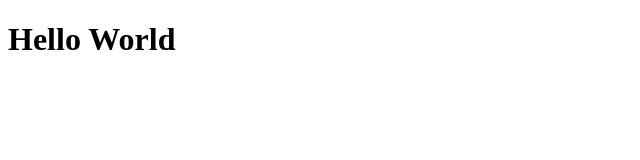
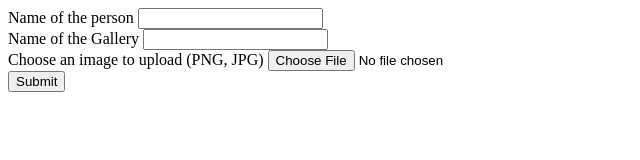
Before and after one commit to AkshayIyer12/kairos-Node, a website: page public/index.html in a window 1280 px wide. Shown: the whole page, without its empty margins (0-640 px from the left). Drawn offline with Linux system fonts and the light colour scheme.

Commit message:
Add form to get subjectId, galleryName & image file

```diff
--- a/public/index.html
+++ b/public/index.html
@@ -1,9 +1,25 @@
 <!Doctype html>
 <html>
   <head>
-    <title>Static</title>
+    <title>Locomotion</title>
   </head>
   <body>
-    <h1>Hello World</h1>
+    <form method="post" enctype="multipart/form-data" action="/upload">
+      <div>
+        <label for="subjectId">Name of the person</label>
+        <input id="subjectId" name="subjectId" type="text">
+      </div>
+      <div>
+        <label for="galleryName">Name of the Gallery</label>
+        <input id="galleryName" name="galleryName" type="text">
+        </div>
+      <div>
+        <label for="image_upload">Choose an image to upload (PNG, JPG)</label>
+        <input type="file" id="image_upload" name="image_upload" accept=".jpg, .png">
+      </div>
+      <div>
+        <button>Submit</button>
+      </div>
+    </form>
   </body>
 </html>
```
